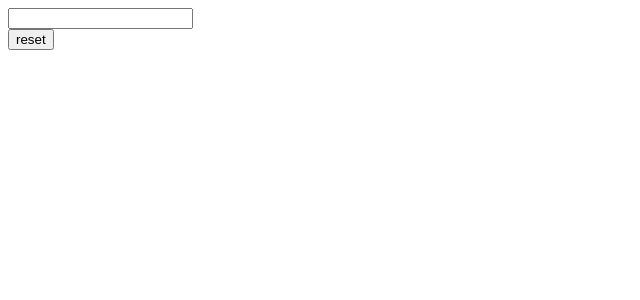
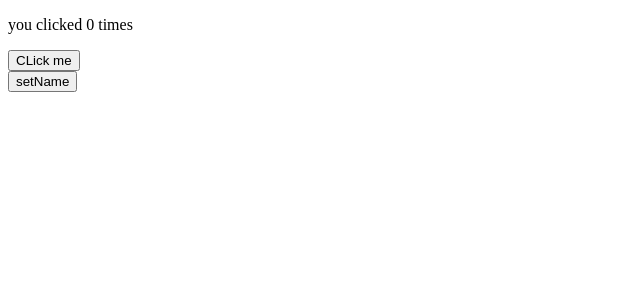
Before and after one commit to baikaifa/react_hook_learning, a React (Create React App) app in the folder react-hook/: page / in a window 1280 px wide. Shown: the top 300 px of the page, without its empty margins (0-640 px from the left). Built offline with nearby package versions, Linux system fonts and the light colour scheme.

Commit message:
调用useEffect

```diff
--- a/react-hook/src/App.js
+++ b/react-hook/src/App.js
@@ -1,11 +1,15 @@
-import React, { useState,useEffect } from "react";
+import React, { useState, useEffect } from "react";
 
-const App = (props)=> {
+const App = props => {
   const [count, setCount] = useState(0);
-
-  useEffect(()=>{
-    document.title=`you clicked ${count} times`;
-  })
+  const [name, setName] = useState("rails365");
+  useEffect(() => {
+      console.log(`render ${count}`);
+    document.title = `you clicked ${count} times`;
+  },[count]);//当count变化的时候再执行里面的内容 当为空数组时候除了第一次就不再执行useEffect
+  useEffect(() => {
+    console.log("render name");
+  });
   //在以下两个情况调用useEffect
   //   componentDidMount(){
   //     document.title=`you clicked ${this.StaticRange.count} times`
@@ -15,13 +19,13 @@ const App = (props)=> {
   //   document.title=`you clicked ${this.StaticRange.count} times`
   // }
 
-
   return (
     <div>
+      <div>
         <p>you clicked {count} times</p>
-      <button onClick={()=>setCount(count+1)}>
-          CLick me
-      </button>
+        <button onClick={() => setCount(count + 1)}>CLick me</button>
+      </div>
+      <button onClick={() => setName("")}>setName</button>
     </div>
   );
 };
--- a/react-hook/src/index.js
+++ b/react-hook/src/index.js
@@ -1,4 +1,5 @@
 import React from 'react';
 import ReactDOM from 'react-dom';
 import TodoList from './TodoList';
-ReactDOM.render(<TodoList />, document.getElementById('root'));
+import App  from './App'
+ReactDOM.render(<App />, document.getElementById('root'));
```
Lines whose indentation alone changed are shown as unchanged.
